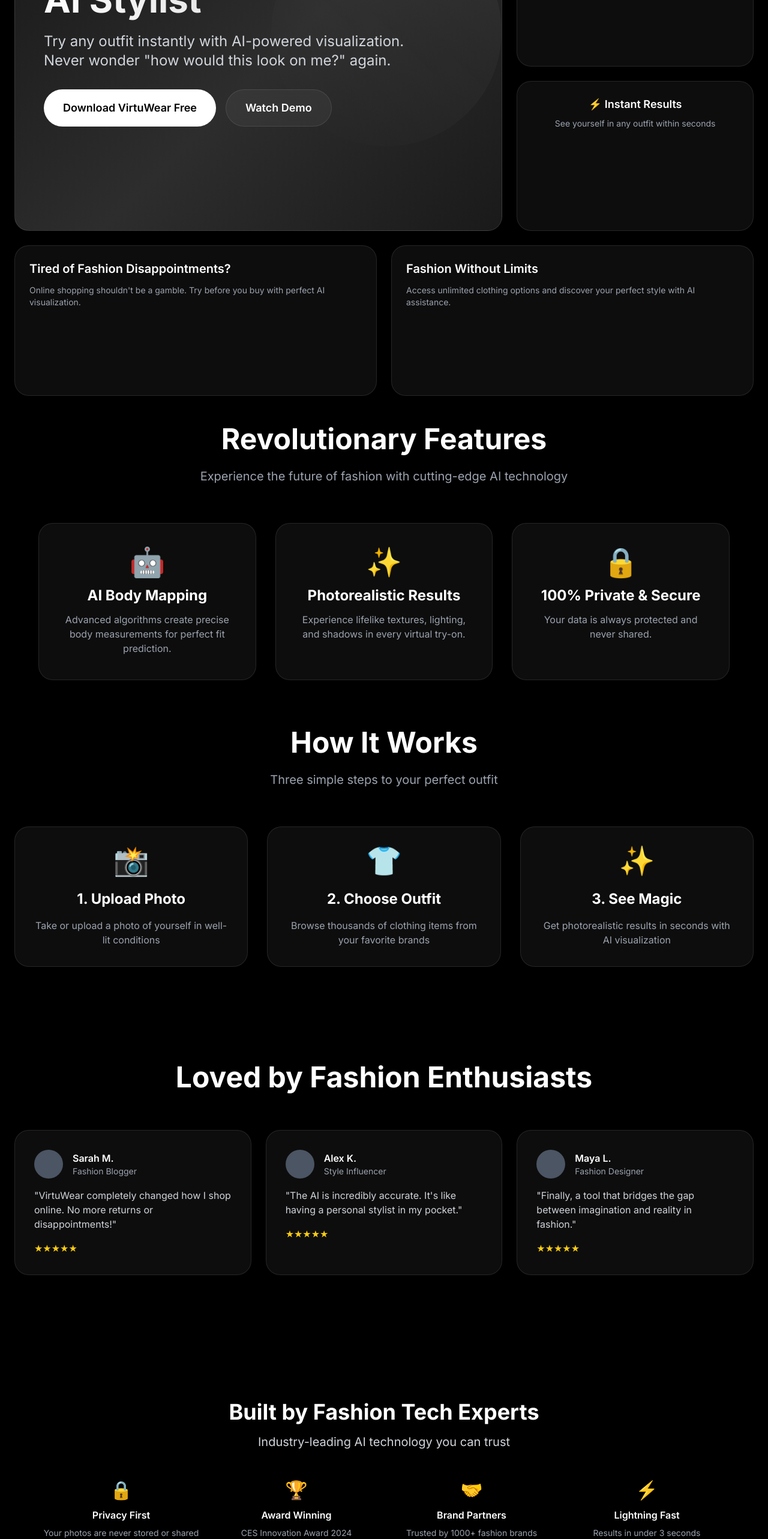
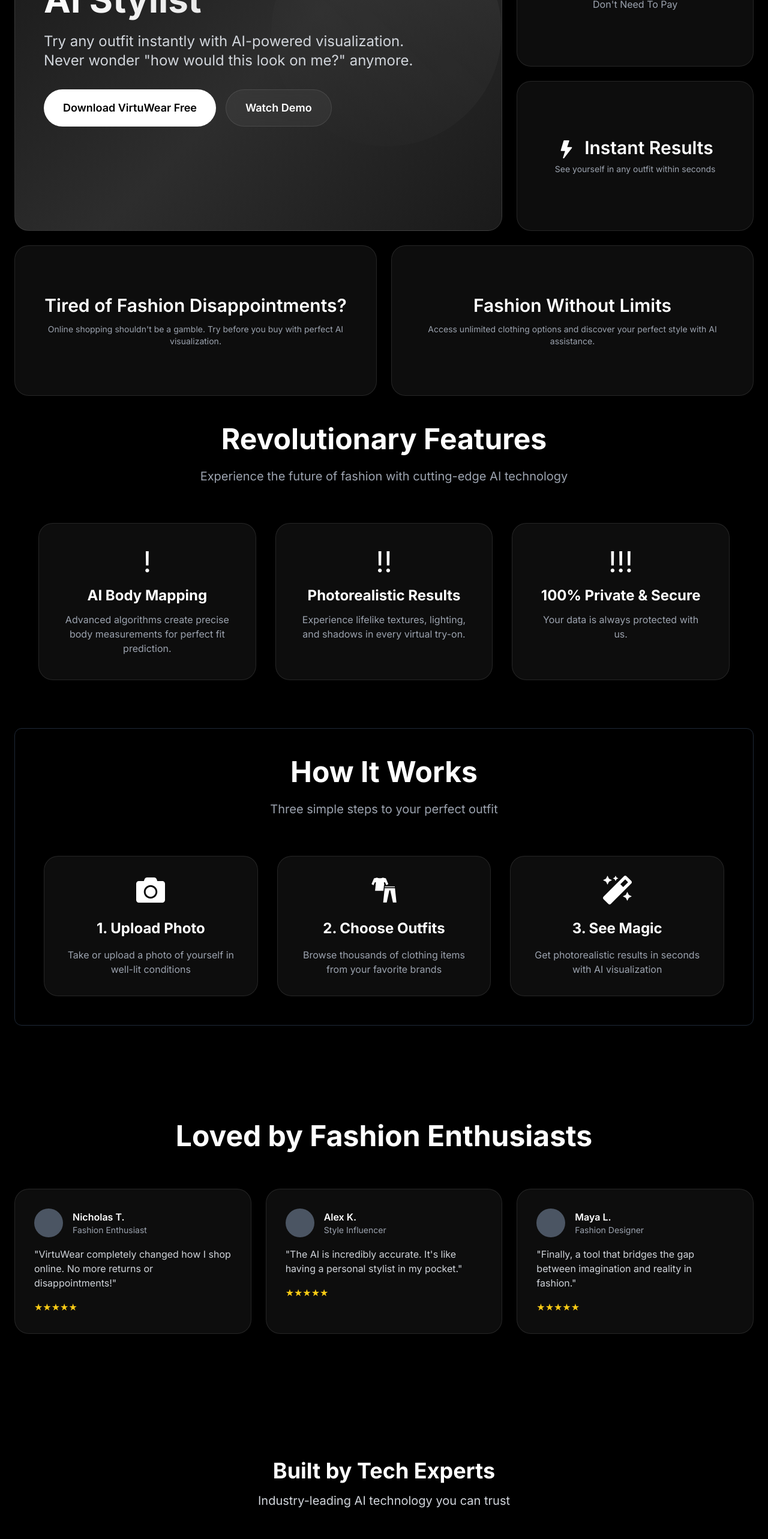
Before and after one commit to hanifmdn/VirtuWearLandingPage, a React (Vite) app: page / in a window 1280 px wide. Shown: the part 220-2786 px from the top of the page at 60% size. Built offline with nearby package versions, Linux system fonts and the light colour scheme.

Commit message:
finalize

```diff
--- a/index.html
+++ b/index.html
@@ -4,7 +4,7 @@
     <meta charset="UTF-8" />
     <link rel="icon" type="image/svg+xml" href="/virtuwear.svg" />
     <meta name="viewport" content="width=device-width, initial-scale=1.0" />
-    <title>Vite + React + TS</title>
+    <title>VirtuWear</title>
   </head>
   <body>
     <div id="root"></div>
--- a/package.json
+++ b/package.json
@@ -11,7 +11,8 @@
   },
   "dependencies": {
     "react": "^19.1.0",
-    "react-dom": "^19.1.0"
+    "react-dom": "^19.1.0",
+    "react-icons": "^5.5.0"
   },
   "devDependencies": {
     "@eslint/js": "^9.25.0",
--- a/src/component/CallToAction.tsx
+++ b/src/component/CallToAction.tsx
@@ -1,7 +1,7 @@
 const CallToAction = () => {
 
   return (
-    <div id="download" className="py-20 px-6">
+    <div className="py-20 px-6">
         <div className="container mx-auto text-center">
           <div className="glass bento-card rounded-3xl p-12 md:p-20 max-w-4xl mx-auto">
             <h2 className="text-4xl md:text-6xl font-bold mb-6">Ready to Transform Your Style?</h2>
@@ -18,7 +18,7 @@
             </div>
 
             <div className="flex justify-center space-x-8 text-gray-500">
-              <span>Available on Android</span>
+              <span>Available on iOS & Android</span>
               <span>•</span>
               <span>Limited Beta Access</span>
             </div>
--- a/src/component/Footer.tsx
+++ b/src/component/Footer.tsx
@@ -6,9 +6,9 @@
           <div className="flex flex-col md:flex-row justify-between items-center">
             <div className="text-2xl font-bold accent-gradient mb-4 md:mb-0">VirtuWear</div>
             <div className="flex space-x-8 text-gray-400">
-              <a href="#" className="hover:text-white transition-colors">Privacy</a>
-              <a href="#" className="hover:text-white transition-colors">Terms</a>
-              <a href="#" className="hover:text-white transition-colors">Support</a>
+              {/* <a href="#" className="hover:text-white transition-colors">Privacy</a>
+              <a href="#" className="hover:text-white transition-colors">Terms</a> */}
+              {/* <a href="#" className="hover:text-white transition-colors">Support</a> */}
               <a href="#" className="hover:text-white transition-colors">Contact</a>
             </div>
           </div>
--- a/src/component/HowItWorks.tsx
+++ b/src/component/HowItWorks.tsx
@@ -1,8 +1,12 @@
+import { FaCamera } from "react-icons/fa";
+import { GiClothes } from "react-icons/gi";
+import { FaMagic } from "react-icons/fa";
+
 const HowItWorks = () => {
 
   return (
       <div id="how-it-works" className="py-20 px-6">
-        <div className="container mx-auto">
+        <div className="container mx-auto border border-gray-800 rounded-xl p-12 backdrop-blur-sm bg-black/30">
           <div className="text-center mb-16">
             <h2 className="text-4xl md:text-5xl font-bold mb-6">How It Works</h2>
             <p className="text-xl text-gray-400">Three simple steps to your perfect outfit</p>
@@ -10,19 +14,19 @@
 
           <div className="grid grid-cols-1 md:grid-cols-3 gap-8">
             <div className="glass bento-card rounded-3xl p-8 text-center">
-              <div className="text-5xl mb-6">📸</div>
+              <div className="text-5xl mb-6 flex justify-center"><FaCamera className="mx-auto" /></div>
               <h3 className="text-2xl font-bold mb-4">1. Upload Photo</h3>
               <p className="text-gray-400">Take or upload a photo of yourself in well-lit conditions</p>
             </div>
 
             <div className="glass bento-card rounded-3xl p-8 text-center">
-              <div className="text-5xl mb-6">👕</div>
-              <h3 className="text-2xl font-bold mb-4">2. Choose Outfit</h3>
+              <div className="text-5xl mb-6 flex justify-center"><GiClothes className="mx-auto" /></div>
+              <h3 className="text-2xl font-bold mb-4">2. Choose Outfits</h3>
               <p className="text-gray-400">Browse thousands of clothing items from your favorite brands</p>
             </div>
 
             <div className="glass bento-card rounded-3xl p-8 text-center">
-              <div className="text-5xl mb-6">✨</div>
+              <div className="text-5xl mb-6 flex justify-center"><FaMagic className="mx-auto" /></div>
               <h3 className="text-2xl font-bold mb-4">3. See Magic</h3>
               <p className="text-gray-400">Get photorealistic results in seconds with AI visualization</p>
             </div>
--- a/src/component/Teams.tsx
+++ b/src/component/Teams.tsx
@@ -5,30 +5,25 @@
         <div className="container mx-auto max-w-7xl">
             <div className="glassmorphism rounded-3xl p-12 bento-card">
                 <div className="text-center mb-12">
-                    <h2 className="text-4xl font-bold mb-4 gradient-text">Built by Fashion Tech Experts</h2>
+                    <h2 className="text-4xl font-bold mb-4 gradient-text">Built by Tech Experts</h2>
                     <p className="text-xl text-gray-300">Industry-leading AI technology you can trust</p>
                 </div>
 
-                <div className="grid md:grid-cols-4 gap-8 text-center">
+                <div className="grid md:grid-cols-3 gap-8 text-center">
                     <div>
-                        <div className="text-3xl mb-3">🔒</div>
-                        <div className="font-semibold mb-2">Privacy First</div>
-                        <div className="text-sm text-gray-400">Your photos are never stored or shared</div>
+                        <div className="text-xl mb-3">Chief Information Officer</div>
+                        <div className="font-semibold mb-2 md:text-2xl">Azka Darajat</div>
+                        <div className="text-sm text-gray-400">Front End Engineer + UI/UX Designer</div>
                     </div>
                     <div>
-                        <div className="text-3xl mb-3">🏆</div>
-                        <div className="font-semibold mb-2">Award Winning</div>
-                        <div className="text-sm text-gray-400">CES Innovation Award 2024</div>
+                        <div className="text-xl mb-3">Chief Executive Officer</div>
+                        <div className="font-semibold mb-2 md:text-2xl">Hanif Ahmad Naufal</div>
+                        <div className="text-sm text-gray-400">Full Stack Engineer + AI Engineer + Social Media Specialist</div>
                     </div>
                     <div>
-                        <div className="text-3xl mb-3">🤝</div>
-                        <div className="font-semibold mb-2">Brand Partners</div>
-                        <div className="text-sm text-gray-400">Trusted by 1000+ fashion brands</div>
-                    </div>
-                    <div>
-                        <div className="text-3xl mb-3">⚡</div>
-                        <div className="font-semibold mb-2">Lightning Fast</div>
-                        <div className="text-sm text-gray-400">Results in under 3 seconds</div>
+                        <div className="text-xl mb-3">Chief Technology Officer</div>
+                        <div className="font-semibold mb-2 md:text-2xl">Radja Restu Arsita</div>
+                        <div className="text-sm text-gray-400">Full Stack Engineer + Senior Data Scientist + Digital Marketing</div>
                     </div>
                 </div>
             </div>
--- a/src/component/Testimonial.tsx
+++ b/src/component/Testimonial.tsx
@@ -12,8 +12,8 @@
               <div className="flex items-center mb-4">
                 <div className="w-12 h-12 bg-gray-600 rounded-full mr-4"></div>
                 <div>
-                  <div className="font-semibold">Sarah M.</div>
-                  <div className="text-gray-400 text-sm">Fashion Blogger</div>
+                  <div className="font-semibold">Nicholas T.</div>
+                  <div className="text-gray-400 text-sm">Fashion Enthusiast</div>
                 </div>
               </div>
               <p className="text-gray-300">"VirtuWear completely changed how I shop online. No more returns or disappointments!"</p>
--- a/src/component/featureShowcase.tsx
+++ b/src/component/featureShowcase.tsx
@@ -1,3 +1,5 @@
+import { FaCamera } from "react-icons/fa";
+
 const FeatureShowcase = () => {
   return (
     <div id="features" className="pt-32 px-6">
@@ -11,7 +13,7 @@
         <div className="grid grid-cols-1 md:grid-cols-3 gap-8">
           {/* AI Body Mapping */}
           <div className="glass bento-card rounded-3xl p-10 flex flex-col items-center text-center h-full">
-            <div className="text-5xl mb-4">🤖</div>
+            <div className="text-5xl mb-4">!</div>
             <h3 className="text-2xl font-bold mb-3">AI Body Mapping</h3>
             <p className="text-gray-400">
               Advanced algorithms create precise body measurements for perfect fit prediction.
@@ -19,7 +21,7 @@
           </div>
           {/* Photorealistic Results */}
           <div className="glass bento-card rounded-3xl p-10 flex flex-col items-center text-center h-full">
-            <div className="text-5xl mb-4">✨</div>
+            <div className="text-5xl mb-4">!!</div>
             <h3 className="text-2xl font-bold mb-3">Photorealistic Results</h3>
             <p className="text-gray-400">
               Experience lifelike textures, lighting, and shadows in every virtual try-on.
@@ -27,10 +29,10 @@
           </div>
           {/* Privacy */}
           <div className="glass bento-card rounded-3xl p-10 flex flex-col items-center text-center h-full">
-            <div className="text-5xl mb-4">🔒</div>
+            <div className="text-5xl mb-4">!!!</div>
             <h3 className="text-2xl font-bold mb-3">100% Private & Secure</h3>
             <p className="text-gray-400">
-              Your data is always protected and never shared.
+              Your data is always protected with us.
             </p>
           </div>
         </div>
--- a/src/component/header.tsx
+++ b/src/component/header.tsx
@@ -53,10 +53,7 @@
             FAQ
           </a>
         </div>
-        <button
-          onClick={(e) => smoothScroll(e as any, '#download')}
-          className="bg-white text-black px-6 py-2 rounded-full font-semibold hover:bg-gray-200 transition-all transform hover:scale-105"
-        >
+        <button className="bg-white text-black px-6 py-2 rounded-full font-semibold hover:bg-gray-200 transition-all transform hover:scale-105">
           Download Free
         </button>
       </nav>
--- a/src/component/hero.tsx
+++ b/src/component/hero.tsx
@@ -1,3 +1,5 @@
+import { BsFillLightningFill } from "react-icons/bs";
+
 const Hero = () => {
 
   return (
@@ -12,7 +14,7 @@
                   <span className="accent-gradient">AI Stylist</span>
                 </h1>
                 <p className="text-xl md:text-2xl text-gray-300 mb-8 max-w-2xl">
-                  Try any outfit instantly with AI-powered visualization. Never wonder "how would this look on me?" again.
+                  Try any outfit instantly with AI-powered visualization. Never wonder "how would this look on me?" anymore.
                 </p>
                 <div className="flex flex-col sm:flex-row gap-4">
                   <button className="bg-white text-black px-8 py-4 rounded-full font-semibold text-lg hover:bg-gray-200 transition-all transform hover:scale-105 pulse-slow">
@@ -27,31 +29,35 @@
             </div>
 
             {/* Stats Card */}
-            <div className="md:col-span-4 md:row-span-2 glass bento-card rounded-3xl p-6 fade-in">
+            <div className="md:col-span-4 md:row-span-2 glass bento-card rounded-3xl p-6 fade-in flex items-center justify-center">
               <div className="text-center">
-                <div className="text-3xl font-bold mb-2">500K+</div>
-                <div className="text-gray-400">Happy Users</div>
+                <div className="text-3xl font-bold mb-2">Free Trial</div>
+                <div className="text-gray-400">Don't Need To Pay</div>
               </div>
             </div>
 
             {/* Quick Feature */}
-            <div className="md:col-span-4 md:row-span-2 glass bento-card rounded-3xl p-6 fade-in">
+            <div className="md:col-span-4 md:row-span-2 glass bento-card rounded-3xl p-6 fade-in flex items-center justify-center">
               <div className="text-center">
-                <div className="text-lg font-semibold mb-2">⚡ Instant Results</div>
+                <div className="text-lg md:text-3xl font-semibold mb-2"><BsFillLightningFill className="inline-block mr-2" /> Instant Results</div>
                 <div className="text-gray-400 text-sm">See yourself in any outfit within seconds</div>
               </div>
             </div>
 
             {/* Problem Statement */}
-            <div className="md:col-span-6 md:row-span-2 glass bento-card rounded-3xl p-6 fade-in">
-              <h3 className="text-xl font-semibold mb-3">Tired of Fashion Disappointments?</h3>
-              <p className="text-gray-400 text-sm">Online shopping shouldn't be a gamble. Try before you buy with perfect AI visualization.</p>
+            <div className="md:col-span-6 md:row-span-2 glass bento-card rounded-3xl p-6 fade-in flex items-center justify-center">
+              <div className="text-center">
+                <h3 className="text-xl md:text-3xl font-semibold mb-3">Tired of Fashion Disappointments?</h3>
+                <p className="text-gray-400 text-sm">Online shopping shouldn't be a gamble. Try before you buy with perfect AI visualization.</p>
+              </div>
             </div>
 
             {/* Solution */}
-            <div className="md:col-span-6 md:row-span-2 glass bento-card rounded-3xl p-6 fade-in">
-              <h3 className="text-xl font-semibold mb-3">Fashion Without Limits</h3>
-              <p className="text-gray-400 text-sm">Access unlimited clothing options and discover your perfect style with AI assistance.</p>
+            <div className="md:col-span-6 md:row-span-2 glass bento-card rounded-3xl p-6 fade-in flex items-center justify-center">
+              <div className="text-center">
+                <h3 className="text-xl md:text-3xl font-semibold mb-3">Fashion Without Limits</h3>
+                <p className="text-gray-400 text-sm">Access unlimited clothing options and discover your perfect style with AI assistance.</p>
+              </div>
             </div>
           </div>
         </div>
```
Also changed, not shown: src/component/FAQ.tsx (+2 -12 lines), 1 other file (tests, documents, lock files or other folders).
